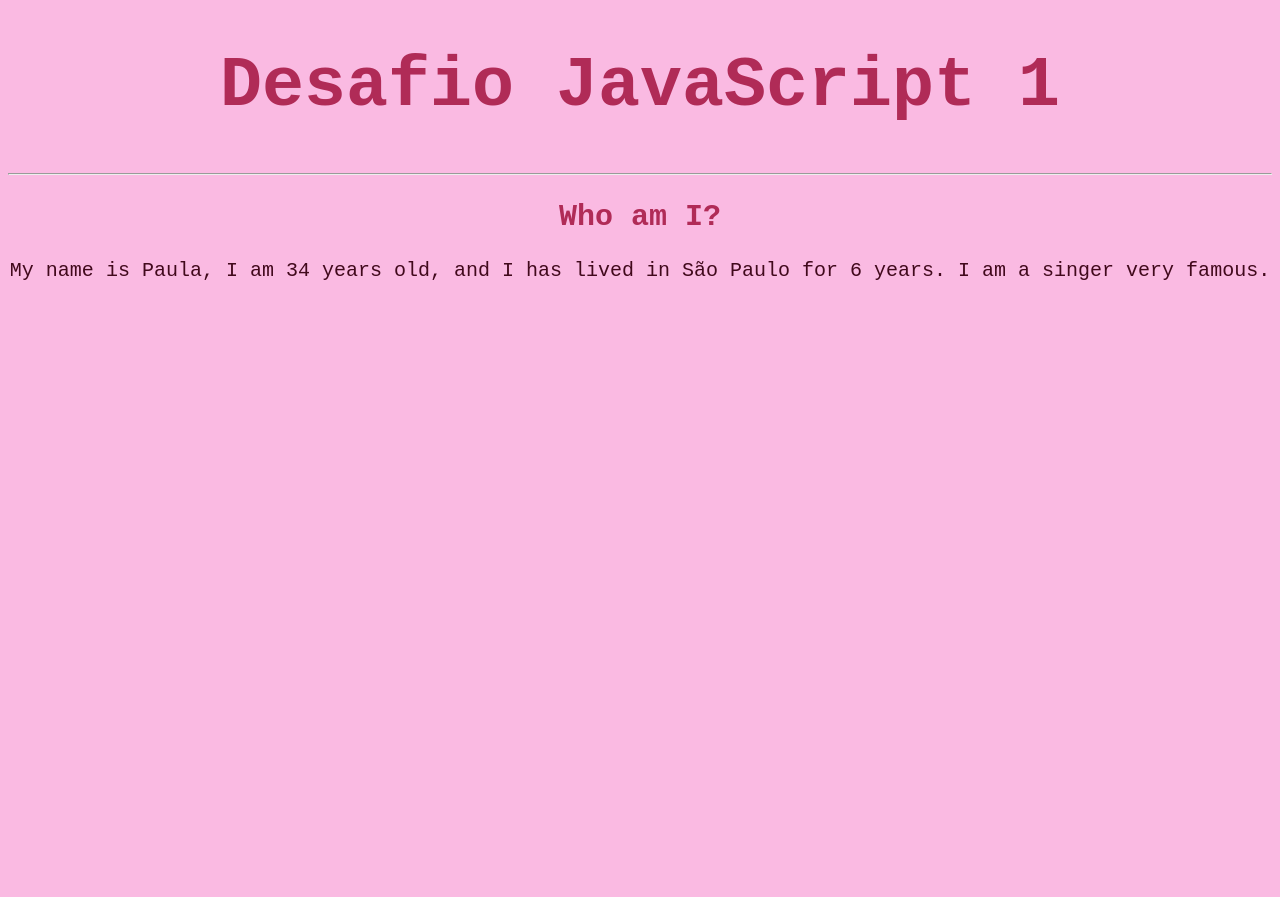
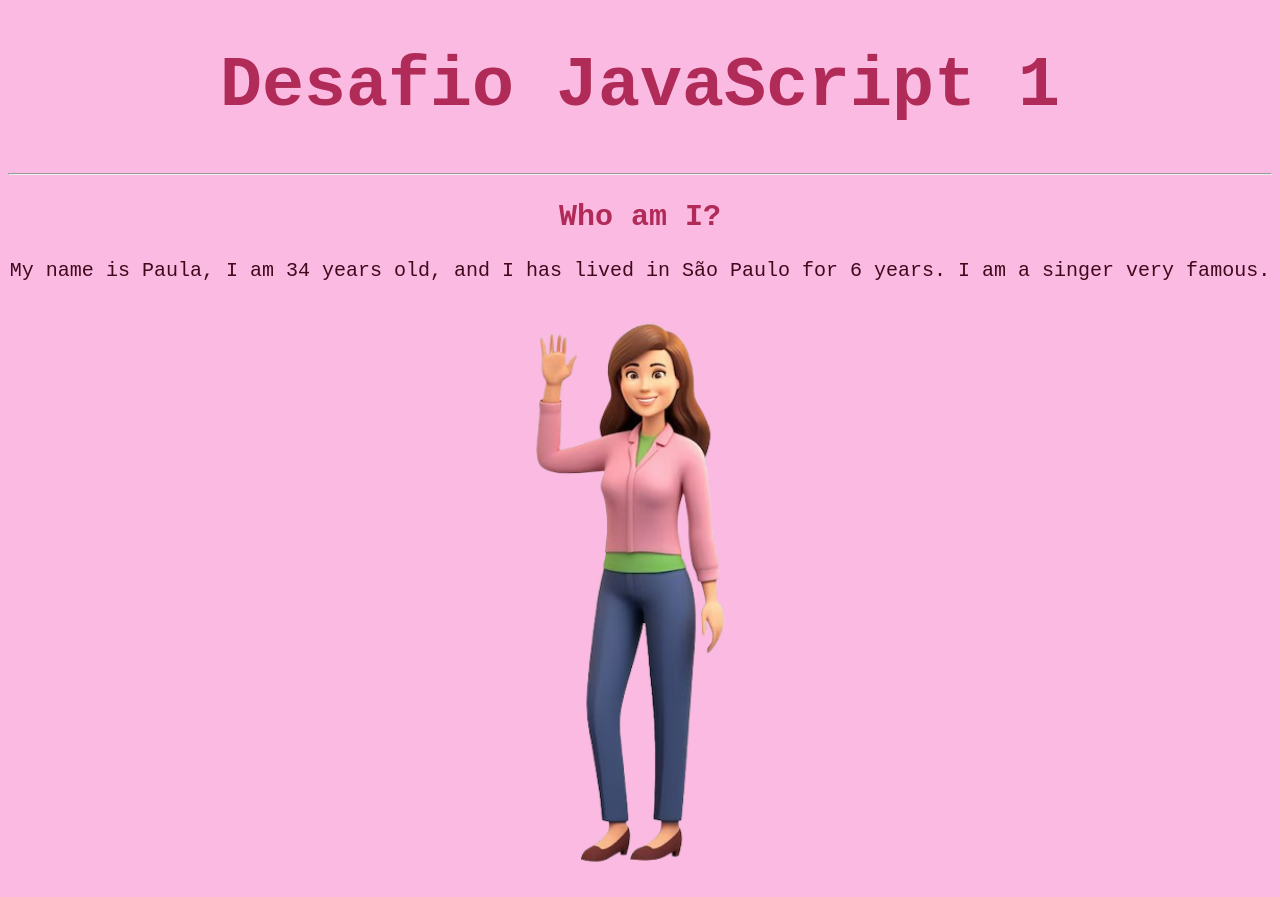
Before and after one commit to moralleh/desafioJS_1, a plain HTML site: page index.html in a window 1280 px wide. Before the commit the page ends 800 px from the top, so only its background shows below. Drawn offline with Linux system fonts and the light colour scheme.

Commit message:
feat: Adiciona desenho de uma mulher

```diff
--- a/index.html
+++ b/index.html
@@ -11,6 +11,7 @@
     <hr>
     <h2>Who am I?</h2>
     <p>My name is <span id="namePerson"></span>, I am <span id="age"></span> years old, and I has lived in <span id="city"></span> for <span id="yearsLive"></span> years. I am a  <span id="profession"></span> very famous.</p>
+    <img src="./img/mulher.png" alt="Desenho de uma mulher">
     <script src="index.js"></script>
 </body>
 </html>
```
Also changed, not shown: img/mulher.png (added).
